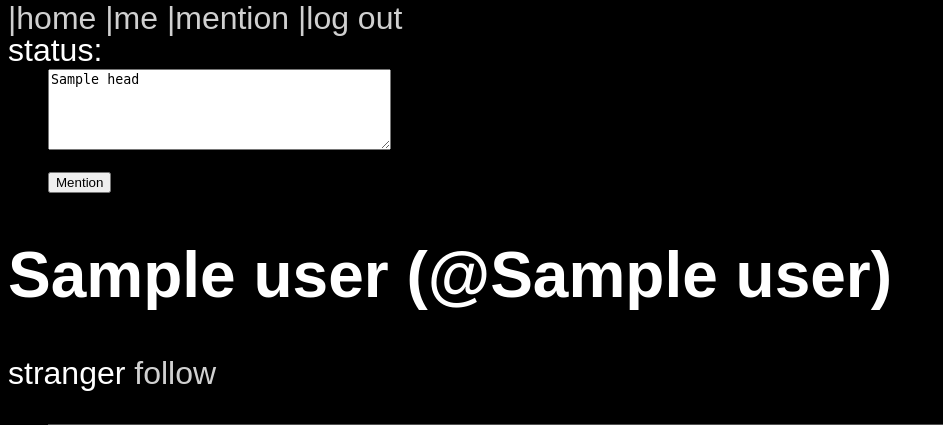
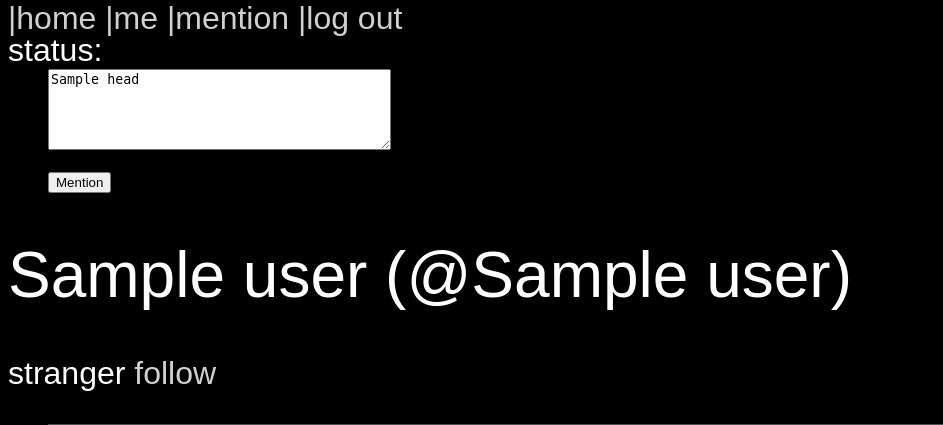
Before and after one commit to Chimelta/Kagami, a Flask app: template kagami/templates/user.html in a window 1280 px wide. Shown: the top 425 px of the page, without its empty margins (0-943 px from the left). Run offline with Flask 2, Linux system fonts and the light colour scheme; the visitor is signed in with stand-in values (Sample User, id 1); the template is opened without the code that fills it: most values are stand-ins (such as "Sample title", 1, 10 or a date in 2020); parts of the project's set-up code (start-up, migrations or seed data) failed here and were passed over.

Commit message:
h1 update

```diff
--- a/kagami/static/style.css
+++ b/kagami/static/style.css
@@ -1,3 +1,7 @@
+h1{
+ font-weight:normal;
+}
+
 h2{
  font-size: 1.0em;
  font-weight:normal;
```
